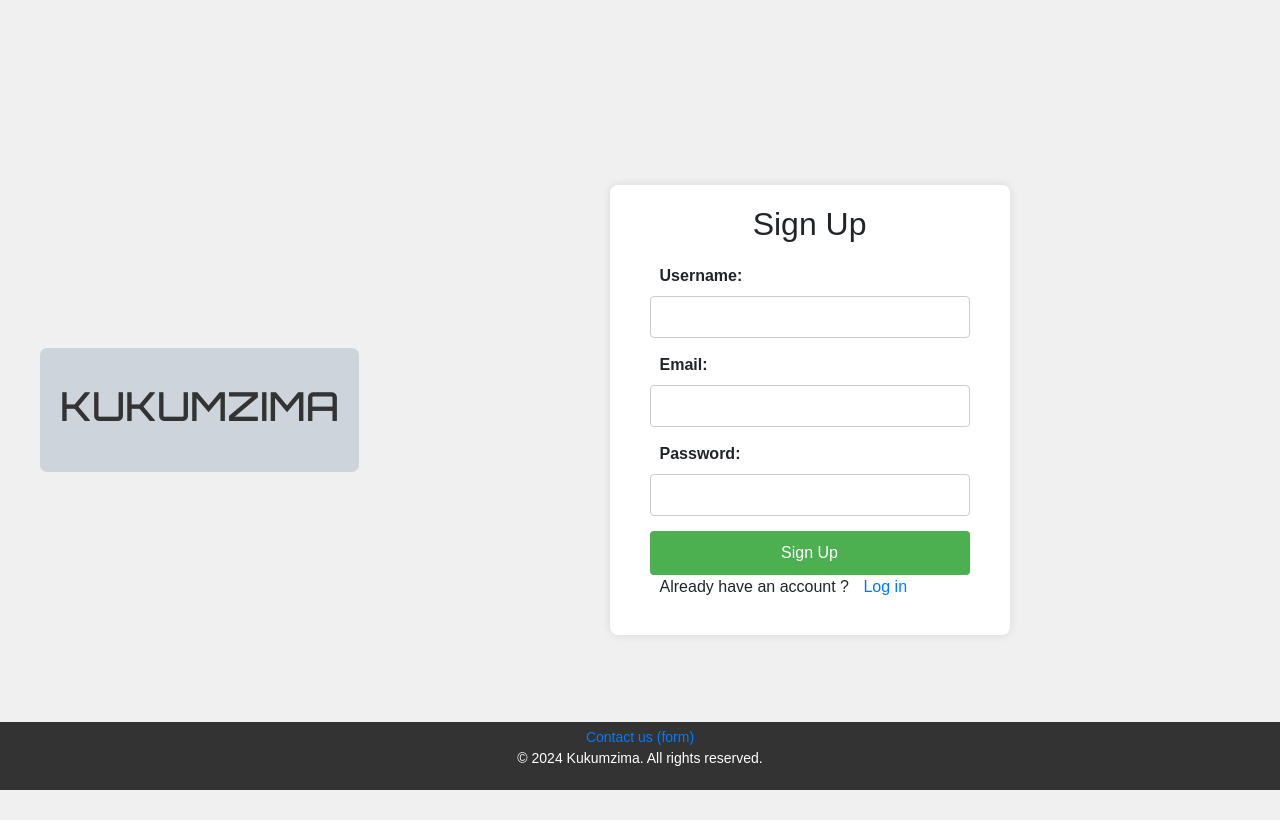
After one commit to andre-azuu/KUKUMZIMA, a Django app: page /signup/ in a window 1280 px wide. The commit adds this page. Run offline with Django 4.2, Linux system fonts and the light colour scheme; some libraries are stand-ins or nearby versions.

Commit message:
Add Farmer login & signup  pages

```diff
--- a/kukumzima/farmers/templates/myapp/home.html
+++ b/kukumzima/farmers/templates/myapp/home.html
@@ -4,7 +4,8 @@
 
 
 {% block content %}
-
+<a href="{% url 'login' %}">loginnnnnnnnnn</a>
+<a href="{% url 'signup' %}">Sign Up</a>
 
 
     <!-- content area -->
--- /dev/null
+++ b/kukumzima/farmers/templates/myapp/prelogin.html
@@ -0,0 +1,98 @@
+<!DOCTYPE html>
+<html lang="en">
+<head>
+    <meta charset="UTF-8">
+    <meta name="viewport" content="width=device-width, initial-scale=1.0">
+    <title>{% block title %}{% endblock %}</title>
+    {% load static %}
+    <!-- bootstrap -->
+    <link
+    href="https://maxcdn.bootstrapcdn.com/bootstrap/4.5.2/css/bootstrap.min.css"
+    rel="stylesheet">
+
+    <!-- google fonts -->
+    <link rel="preconnect" href="https://fonts.googleapis.com">
+    <link rel="preconnect" href="https://fonts.gstatic.com" crossorigin>
+    <link href="https://fonts.googleapis.com/css2?family=Orbitron:wght@400..900&display=swap" rel="stylesheet">
+    <link rel="preconnect" href="https://fonts.googleapis.com">
+    <link rel="preconnect" href="https://fonts.gstatic.com" crossorigin>
+    <link href="https://fonts.googleapis.com/css2?family=Mali:ital,wght@0,200;0,300;0,400;0,500;0,600;0,700;1,200;1,300;1,400;1,500;1,600;1,700&display=swap" rel="stylesheet">
+    <link rel="stylesheet" href="{% static 'styles.css' %}">
+</head>
+<body>
+    <header>
+        <a href="{% url 'home' %}" >
+
+            <h1 >KUKUMZIMA
+            </h1>
+
+        </a>
+    </header>
+    <style>
+        /* Inline styles for demonstration purposes */
+        body {
+            font-family: Arial, sans-serif;
+            background-color: #f4f4f4;
+            display: flex;
+            justify-content: center;
+            align-items: center;
+            height: 100vh;
+            margin: 0;
+        }
+        .login-container {
+            background-color: #fff;
+            padding: 20px;
+            border-radius: 8px;
+            box-shadow: 0 0 10px rgba(0,0,0,0.1);
+            width: 300px;
+        }
+        .login-container h2 {
+            text-align: center;
+            color: #333;
+        }
+        .login-container form {
+            display: flex;
+            flex-direction: column;
+        }
+        .login-container form label {
+            margin-bottom: 8px;
+            font-weight: bold;
+        }
+        .login-container form input[type="text"],
+        .login-container form input[type="password"] {
+            padding: 10px;
+            margin-bottom: 15px;
+            border: 1px solid #ccc;
+            border-radius: 4px;
+            font-size: 16px;
+        }
+        .login-container form input[type="submit"] {
+            background-color: #007bff;
+            color: #fff;
+            border: none;
+            padding: 10px;
+            border-radius: 4px;
+            cursor: pointer;
+            font-size: 16px;
+            transition: background-color 0.3s;
+        }
+        .login-container form input[type="submit"]:hover {
+            background-color: #0056b3;
+        }
+    </style>
+
+
+
+    {% block content %}
+    {% endblock %}
+
+    <footer>
+        <a href="{% url 'about' %}">Contact us (form)</a>
+        <p>&copy; 2024 Kukumzima. All rights reserved.</p>
+    </footer>
+
+
+
+    <script src="{% static 'script.js' %}"></script>
+</body>
+</html>
--- /dev/null
+++ b/kukumzima/farmers/templates/myapp/signup.html
@@ -0,0 +1,79 @@
+{% extends "myapp/prelogin.html" %}
+{% block title %}Sign Up - Kukumzima {% endblock %}
+
+
+{% block content %}
+
+<style>
+  body {
+    font-family: Arial, sans-serif;
+    background-color: #f0f0f0;
+    padding: 20px;
+  }
+  .container {
+    max-width: 400px;
+    background-color: #fff;
+    padding: 20px;
+    border-radius: 8px;
+    box-shadow: 0 0 10px rgba(0, 0, 0, 0.1);
+    margin: 0 auto;
+  }
+  h2 {
+    text-align: center;
+    margin-bottom: 20px;
+  }
+  .form-group {
+    margin-bottom: 15px;
+  }
+  .form-group label {
+    display: block;
+    margin-bottom: 8px;
+    font-weight: bold;
+  }
+  .form-group input {
+    width: 100%;
+    padding: 8px;
+    font-size: 16px;
+    border: 1px solid #ccc;
+    border-radius: 4px;
+    box-sizing: border-box;
+  }
+  .form-group button {
+    width: 100%;
+    padding: 10px;
+    background-color: #4CAF50;
+    color: white;
+    border: none;
+    border-radius: 4px;
+    cursor: pointer;
+    font-size: 16px;
+  }
+  .form-group button:hover {
+    background-color: #45a049;
+  }
+</style>
+</head>
+<body>
+<div class="container">
+  <h2>Sign Up</h2>
+  <form action="/submit-your-form-handler" method="post">
+    <div class="form-group">
+      <label for="username">Username:</label>
+      <input type="text" id="username" name="username" required>
+    </div>
+    <div class="form-group">
+      <label for="email">Email:</label>
+      <input type="email" id="email" name="email" required>
+    </div>
+    <div class="form-group">
+      <label for="password">Password:</label>
+      <input type="password" id="password" name="password" required>
+    </div>
+    <div class="form-group">
+      <button type="submit">Sign Up</button>
+      <p>Already have an account ? <a href="{% url 'login' %}">Log in</a></p>
+    </div>
+  </form>
+</div>
+</body>
+{% endblock %}
--- a/kukumzima/farmers/urls.py
+++ b/kukumzima/farmers/urls.py
@@ -5,5 +5,7 @@ from . import views
 urlpatterns = [
     path("", views.home, name="home"),
     path('about/', views.about, name='about'),
-    path('farm/', views.farm, name='farm')
+    path('farm/', views.farm, name='farm'),
+    path('login/', views.login, name='login'),
+    path('signup/', views.signup, name='signup')
 ]
--- a/kukumzima/farmers/views.py
+++ b/kukumzima/farmers/views.py
@@ -10,3 +10,9 @@ def about(request):
 
 def farm(request):
     return render(request, 'myapp/farm.html')
+
+def login(request):
+    return render(request, 'myapp/login.html')
+
+def signup(request):
+    return render(request, 'myapp/signup.html')
--- a/kukumzima/static/styles.css
+++ b/kukumzima/static/styles.css
@@ -63,7 +63,7 @@ nav a {
 footer {
   text-align: center;
   padding: 5px; /* Decrease padding to make it smaller */
-  background-color: #a1a102;
+  background-color:  #333;
   color: #fff;
   position: fixed;
   width: 100%;
```
Also changed, not shown: kukumzima/farmers/templates/myapp/login.html (added, +23 -0 lines).
